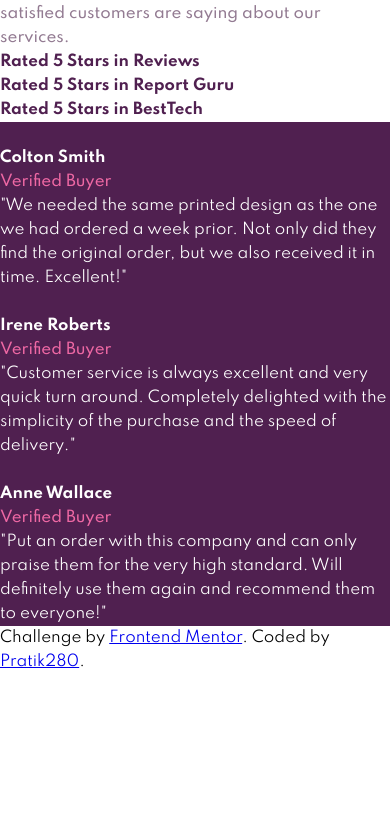
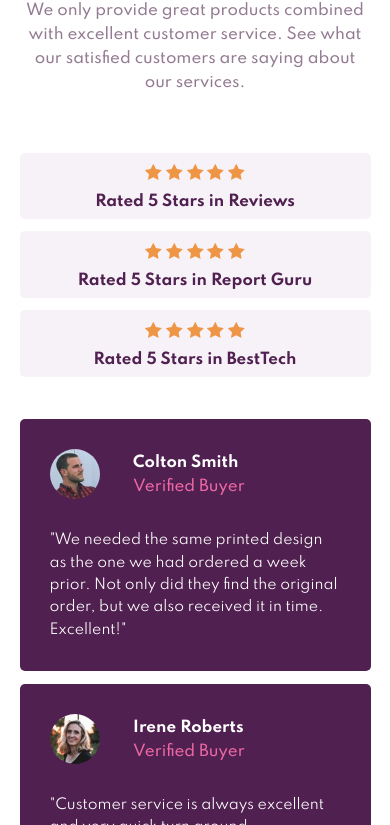
Before and after one commit to Pratik280/social-proof-section-master, a plain HTML site: page index.html in a window 390 px wide. Shown: the part 151-976 px from the top of the page. Before the commit the page ends 844 px from the top, so only its background shows below. Drawn offline with Linux system fonts and the light colour scheme.

Commit message:
Mobile version completed

```diff
--- a/index.html
+++ b/index.html
@@ -31,33 +31,60 @@
 
         <section class="reviews">
           <div class="reviews-cards">
+            <div class="stars">
+              <img src="images/icon-star.svg" alt="star-icon">
+              <img src="images/icon-star.svg" alt="star-icon">
+              <img src="images/icon-star.svg" alt="star-icon">
+              <img src="images/icon-star.svg" alt="star-icon">
+              <img src="images/icon-star.svg" alt="star-icon">
+            </div>
             <p>Rated 5 Stars in Reviews</p>
           </div>
           <div class="reviews-cards">
+            <div class="stars">
+              <img src="images/icon-star.svg" alt="star-icon">
+              <img src="images/icon-star.svg" alt="star-icon">
+              <img src="images/icon-star.svg" alt="star-icon">
+              <img src="images/icon-star.svg" alt="star-icon">
+              <img src="images/icon-star.svg" alt="star-icon">
+            </div>
             <p>Rated 5 Stars in Report Guru</p>
           </div>
           <div class="reviews-cards">
+            <div class="stars">
+              <img src="images/icon-star.svg" alt="star-icon">
+              <img src="images/icon-star.svg" alt="star-icon">
+              <img src="images/icon-star.svg" alt="star-icon">
+              <img src="images/icon-star.svg" alt="star-icon">
+              <img src="images/icon-star.svg" alt="star-icon">
+            </div>
             <p>Rated 5 Stars in BestTech</p>
           </div>
         </section>
 
         <section class="testimonials">
           <div class="card">
-            <img src="" alt="">
-            <h2>Colton Smith</h2>
-            <h3>Verified Buyer</h3>
+            <img src="images/image-colton.jpg" alt="colton-image-profile">
+            <div class="profile-wrapper">
+              <h2>Colton Smith</h2>
+              <h3>Verified Buyer</h3>
+            </div>
             <p>"We needed the same printed design as the one we had ordered a week prior. Not only did they find the original order, but we also received it in time.  Excellent!"</p>
           </div>
           <div class="card">
-            <img src="" alt="">
+            <img src="images/image-irene.jpg" alt="irene-image-profile">
+            <div class="profile-wrapper">
             <h2>Irene Roberts</h2>
             <h3>Verified Buyer</h3>
+            </div>
             <p>"Customer service is always excellent and very quick turn around. Completely delighted with the simplicity of the purchase and the speed of delivery."</p>
           </div>
           <div class="card">
-            <img src="" alt="">
+            <img src="images/image-anne.jpg" alt="anne-image-profile">
+            <div class="profile-wrapper">
             <h2>Anne Wallace</h2>
             <h3>Verified Buyer</h3>
+            </div>
             <p>"Put an order with this company and can only praise them for the very high standard. Will definitely use them again and recommend them to everyone!"</p>
           </div>
         </section>
--- a/style.css
+++ b/style.css
@@ -1,8 +1,4 @@
-/*
-- Font size: 15px
-- Family: [Spartan](https://fonts.google.com/specimen/Spartan)
-- Weights: 400, 500, 700
- */
+/* ==== CUSTOM PROPERTIES ==== */
 
 :root{
   --very-dark-magenta: hsl(300, 43%, 22%);
@@ -15,10 +11,12 @@
   font-size: 62.5%;
   --fs-700: clamp(3.5rem, 5vw, 5rem);
   --fs-500: clamp(1.5rem, 2vw, 1.65rem);
-  --fs-400: clamp(1.5rem, 1.75vw, 1.75rem);
+  --fs-400: clamp(1.4rem, 1.75vw, 1.75rem);
 
   font-family: 'Spartan', sans-serif;
 }
+
+/* ==== DEFAULT STYLES ==== */
 
 *,
 *::before,
@@ -27,6 +25,34 @@
   margin: 0;
   box-sizing: border-box;
 }
+
+img {
+  /* display: block; */
+  vertical-align: bottom;
+  max-width: 100%;
+}
+
+.container{
+  margin-inline: auto;
+  width: min(90%, 70.5rem);
+}
+
+main,
+header,
+header p,
+section {
+  padding: 1.5rem 0;
+  @media (min-width: 40em) {
+    main,
+    header,
+    header p,
+    section {
+      padding: 7rem 0;
+    }
+  }
+}
+
+/* ==== TYPOGRAPHY ==== */
 
 body{
   line-height: 1.6;
@@ -53,10 +79,6 @@ header p{
   font-size: var(--fs-500);
 }
 
-.card{
-  background: var(--very-dark-magenta);
-}
-
 .testimonials h2{
   color: var(--white);
   font-weight: 700;
@@ -72,3 +94,54 @@ header p{
 .testimonials p{
   color: var(--white);
 }
+
+/* ==== STYLING HEADER ==== */
+
+header{
+  text-align: center;
+}
+
+/* ==== STYLING REVIEW-CARDS ==== */
+
+.reviews-cards{
+  text-align: center;
+  background: var(--light-grayish-magenta);
+  border-radius: 0.5rem;
+  margin-top: 1.25rem;
+}
+
+.reviews-cards > *{
+  padding: 0.5rem;
+}
+
+/* ==== STYLING TESTIMONIALS ==== */
+
+.card{
+  background: var(--very-dark-magenta);
+  border-radius: 0.5rem;
+  margin-top: 1.25rem;
+}
+
+.card img{
+  border-radius: 50%;
+  height: 5rem;
+  width: 5rem;
+  margin-left: 3rem;
+  margin-top: 3rem;
+}
+
+.profile-wrapper{
+  display: inline-block;
+  padding-left: 3rem;
+  padding-top: 3rem;
+}
+
+.card p{
+  padding: 3rem;
+}
+
+/* ==== STYLING FOOTER ==== */
+
+footer{
+  text-align: center;
+}
```
